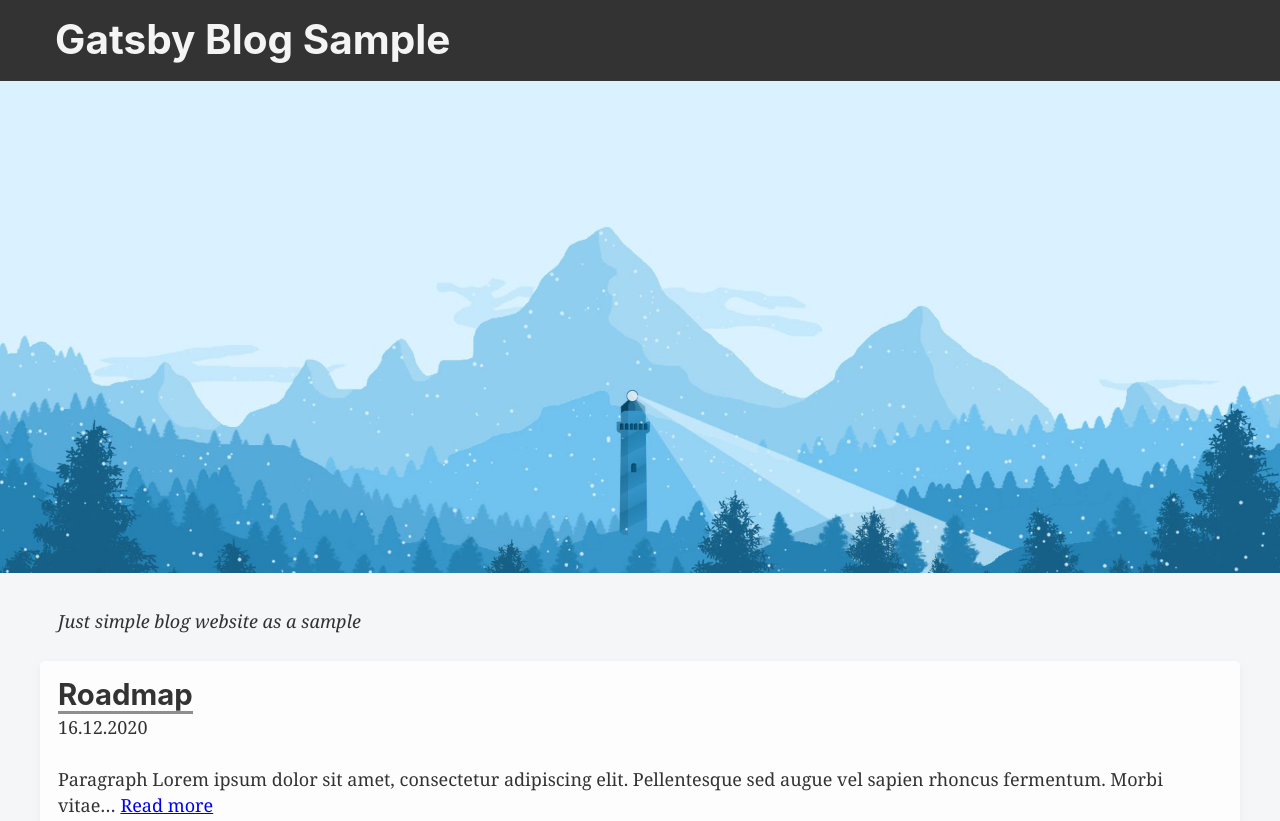
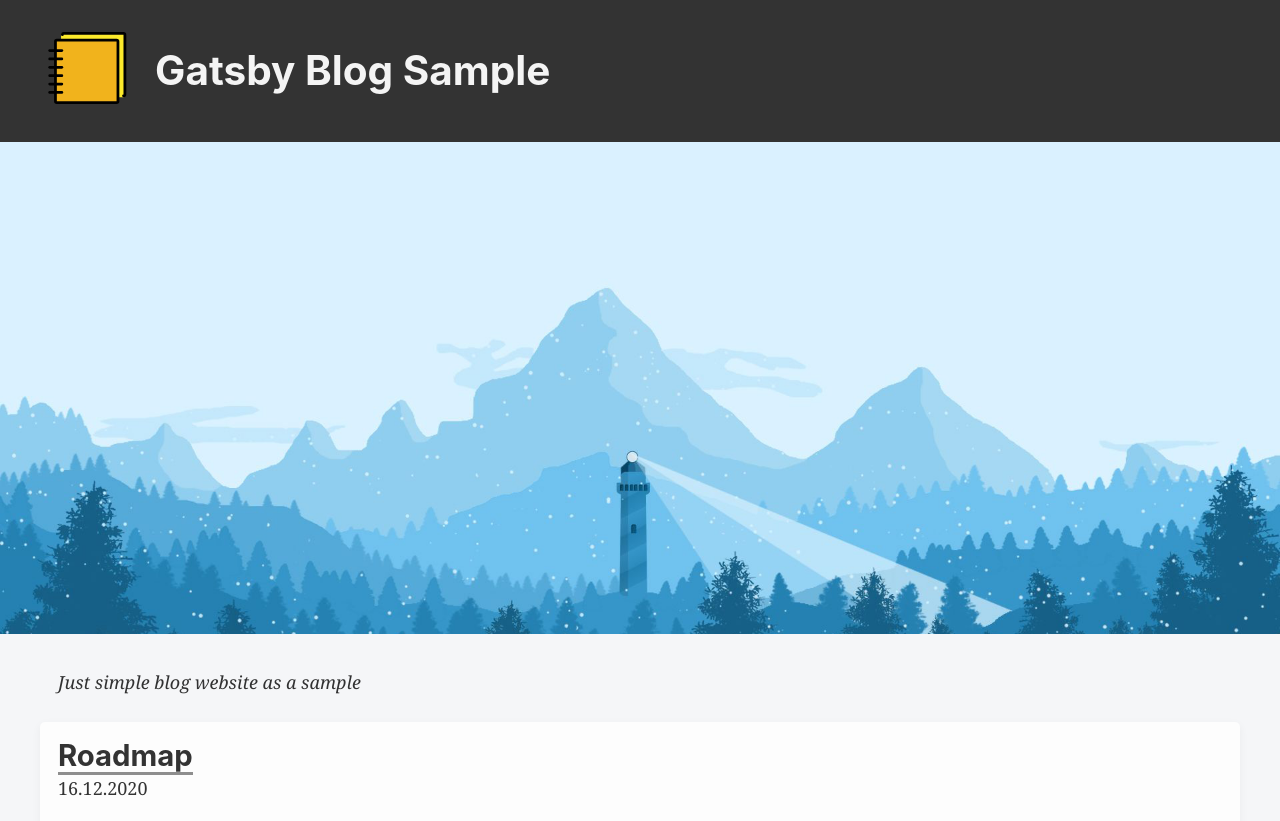
Before and after one commit to kovalevsky0/gatsby-blog-sample, a Gatsby site: page / in a window 1280 px wide. Shown: the top 821 px of the page. Built offline with nearby package versions, Linux system fonts and the light colour scheme; Gatsby itself is replaced by a stand-in of ours; some packages are replaced by stand-ins of ours.

Commit message:
uncomment logo.svg

```diff
--- a/src/components/Header.tsx
+++ b/src/components/Header.tsx
@@ -2,7 +2,7 @@ import { Link } from "gatsby"
 import React from "react"
 import styled from "styled-components"
 
-// import logo from "../images/yellow-book.svg"
+import logo from "../images/yellow-book.svg"
 
 const HeaderContainer = styled.div`
   background: #333;
@@ -36,7 +36,7 @@ const Header = ({ siteTitle = "" }) => (
   <HeaderContainer>
     <HeaderContent>
       <Link to="/">
-        {/* <img src={logo} alt="Logo" style={{ width: "100px" }} /> */}
+        <img src={logo} alt="Logo" style={{ width: "100px" }} />
       </Link>
       <h1>
         <Link to="/">{siteTitle}</Link>
```
